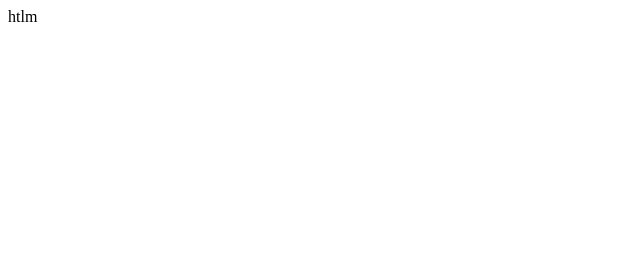
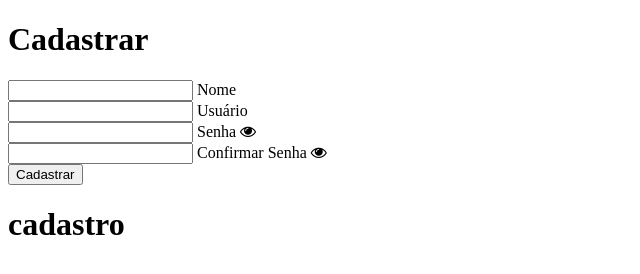
Before and after one commit to Jonathanwsr/SITE-DE-LOGIN-E-CADASTRO.TESTE, a plain HTML site: page signup.html in a window 1280 px wide. Shown: the whole page, without its empty margins (0-640 px from the left). Drawn offline with Linux system fonts and the light colour scheme.

Commit message:
Update signup.html

```diff
--- a/signup.html
+++ b/signup.html
@@ -1 +1,50 @@
-htlm
+<!DOCTYPE html>
+<html lang="pt-br">
+<head>
+    <meta charset="UTF-8">
+    <meta name="viewport" content="width=device-width, initial-scale=1.0">
+    <link rel="stylesheet"
+    href="https://stackpath.bootstrapcdn.com/font-awesome/4.7.0/css/font-awesome.min.css"/>
+
+    <title>Sign-up</title>
+</head>
+<body>
+    <div class="container">
+        <div class="card">
+          <h1>Cadastrar</h1>
+
+          <div id="msgError"></div>
+          <div id="msgSuccess"></div>
+
+          <div class="label-float">
+            <input type="text" id="nome" placeholder=" " required />
+            <label id="labelNome" for="nome">Nome</label>
+          </div>
+
+          <div class="label-float">
+            <input type="text" id="usuario" placeholder=" " required />
+            <label id="labelUsuario" for="usuario">Usuário</label>
+          </div>
+
+          <div class="label-float">
+            <input type="password" id="senha" placeholder=" " required />
+            <label id="labelSenha" for="senha">Senha</label>
+            <i id="verSenha" class="fa fa-eye" aria-hidden="true"></i>
+          </div>
+
+          <div class="label-float">
+            <input type="password" id="confirmSenha" placeholder=" " required />
+            <label id="labelConfirmSenha" for="confirmSenha"
+              >Confirmar Senha</label
+            >
+            <i id="verConfirmSenha" class="fa fa-eye" aria-hidden="true"></i>
+          </div>
+
+          <div class="justify-center">
+            <button onclick="cadastrar()">Cadastrar</button>
+          </div>
+        </div>
+      </div>
+    <h1>cadastro</h1>
+</body>
+</html>
```
